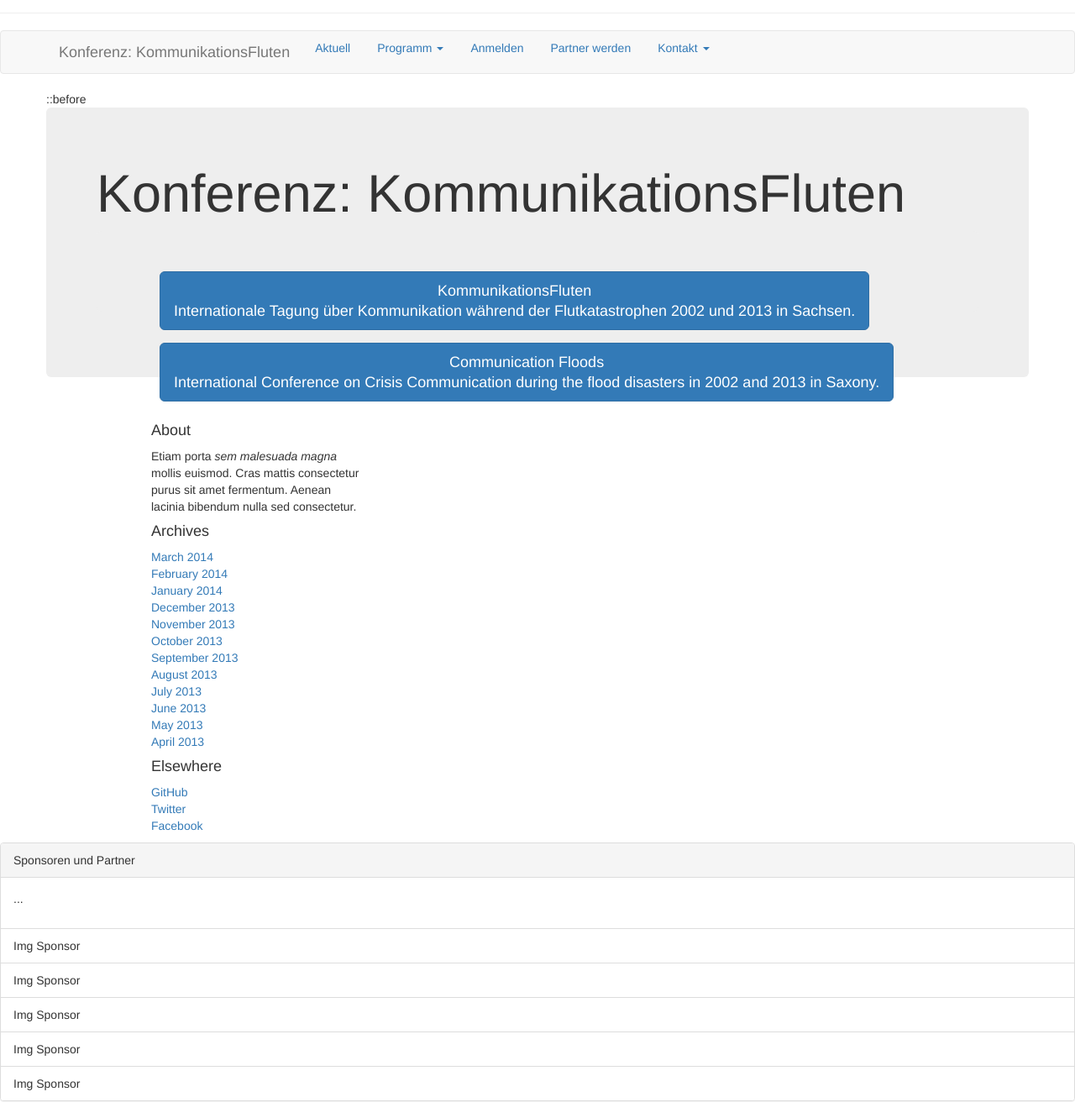
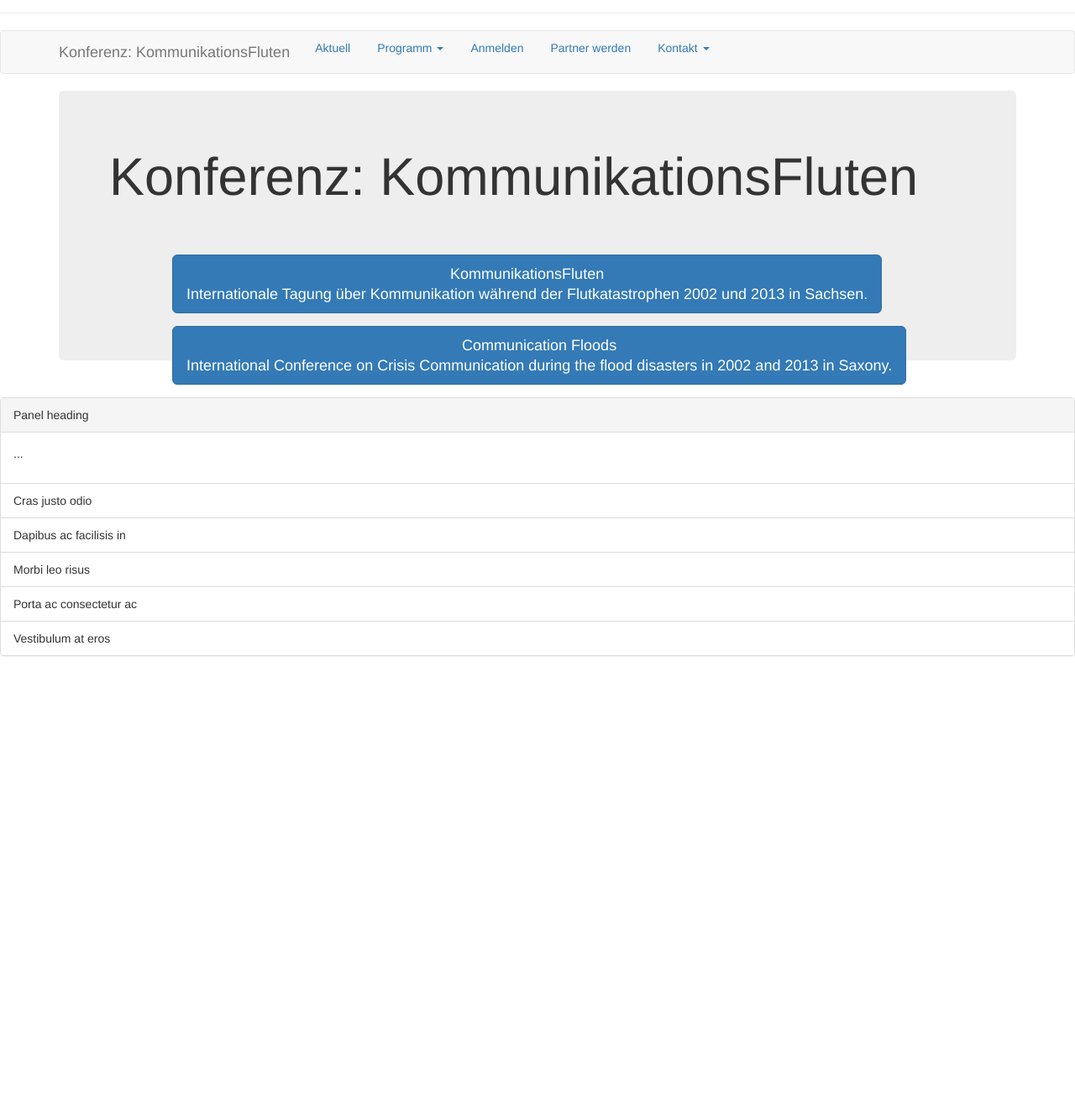
Before and after one commit to susedev/test, a Jekyll site: the page built from index.html, in a window 1280 px wide and 1400 px high, scrolled down 123 px, cut to the strip 69-1400 px from the top of the window. Shown: the whole strip at 84% size. Built offline with Jekyll 4.4.1, drawn with Linux system fonts in a browser that asks for light colours; after the commit the page ends 993 px from its top, so only the background shows below that.

Commit message:
Update base.html

```diff
--- a/_layouts/base.html
+++ b/_layouts/base.html
@@ -45,61 +45,21 @@
   </div>
 </nav>
 <div class="container">
-  <div class="row">
-    ::before
-    <div class="sol-sm-8 blog main">
-      {{ content }}
-    </div>
-  </div>
-  <div class="col-sm-3 col-sm-offset-1 blog-sidebar">
-          <div class="sidebar-module sidebar-module-inset">
-            <h4>About</h4>
-            <p>Etiam porta <em>sem malesuada magna</em> mollis euismod. Cras mattis consectetur purus sit amet fermentum. Aenean lacinia bibendum nulla sed consectetur.</p>
-          </div>
-          <div class="sidebar-module">
-            <h4>Archives</h4>
-            <ol class="list-unstyled">
-              <li><a href="#">March 2014</a></li>
-              <li><a href="#">February 2014</a></li>
-              <li><a href="#">January 2014</a></li>
-              <li><a href="#">December 2013</a></li>
-              <li><a href="#">November 2013</a></li>
-              <li><a href="#">October 2013</a></li>
-              <li><a href="#">September 2013</a></li>
-              <li><a href="#">August 2013</a></li>
-              <li><a href="#">July 2013</a></li>
-              <li><a href="#">June 2013</a></li>
-              <li><a href="#">May 2013</a></li>
-              <li><a href="#">April 2013</a></li>
-            </ol>
-          </div>
-          <div class="sidebar-module">
-            <h4>Elsewhere</h4>
-            <ol class="list-unstyled">
-              <li><a href="#">GitHub</a></li>
-              <li><a href="#">Twitter</a></li>
-              <li><a href="#">Facebook</a></li>
-            </ol>
-          </div>
-        </div>
+  {{ content }}
 </div>
-
-
-<div class="sidebar-module sidebar-module-inset">
 <div class="panel panel-default">
   <!-- Default panel contents -->
-  <div class="panel-heading">Sponsoren und Partner</div>
+  <div class="panel-heading">Panel heading</div>
   <div class="panel-body">
     <p>...</p>
   </div>
 
   <!-- List group -->
   <ul class="list-group">
-    <li class="list-group-item">Img Sponsor</li>
-    <li class="list-group-item">Img Sponsor</li>
-    <li class="list-group-item">Img Sponsor</li>
-    <li class="list-group-item">Img Sponsor</li>
-    <li class="list-group-item">Img Sponsor</li>
+    <li class="list-group-item">Cras justo odio</li>
+    <li class="list-group-item">Dapibus ac facilisis in</li>
+    <li class="list-group-item">Morbi leo risus</li>
+    <li class="list-group-item">Porta ac consectetur ac</li>
+    <li class="list-group-item">Vestibulum at eros</li>
   </ul>
 </div>
-</div>
```
